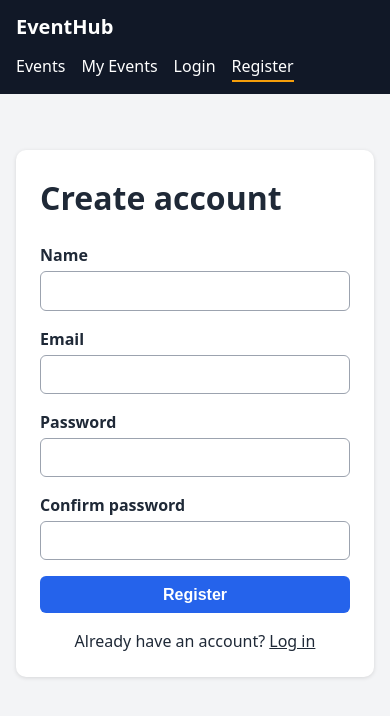
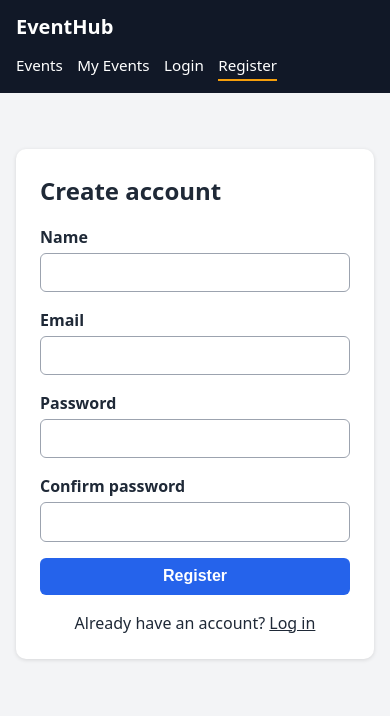
Before and after one commit to Waseem-prog/Event-Management-System, a React (Vite) app: page /register in a window 390 px wide. Shown: the top 716 px of the page. Built offline with nearby package versions, Linux system fonts and the light colour scheme; no server answers.

Commit message:
Improve responsive layout and add consistent theme and focus states

```diff
--- a/src/components/EventCard.css
+++ b/src/components/EventCard.css
@@ -1,6 +1,6 @@
 .event-grid {
   display: grid;
-  grid-template-columns: repeat(auto-fill, minmax(260px, 1fr));
+  grid-template-columns: repeat(auto-fill, minmax(260px, 1fr)); /* 1 column on phones, 2 on tablets, 3+ on desktop */
   gap: 1.25rem;
   margin-top: 1rem;
 }
@@ -29,6 +29,9 @@
 }
 
 .event-card__body {
+  display: flex;
+  flex: 1;
+  flex-direction: column;
   padding: 0.9rem 1rem 1rem;
 }
 
@@ -62,7 +65,8 @@
 }
 
 .event-card__actions {
-  margin-top: 0.75rem;
+  margin-top: auto; /* pins the button row to the bottom so cards line up */
+  padding-top: 0.75rem;
 }
 
 .confirm-row {
@@ -72,3 +76,9 @@
   gap: 0.5rem;
   font-size: 0.9rem;
 }
+
+@media (max-width: 480px) {
+  .event-grid {
+    grid-template-columns: 1fr;
+  }
+}
--- a/src/components/Filters.css
+++ b/src/components/Filters.css
@@ -16,9 +16,9 @@
 }
 
 .filter-bar {
-  display: flex;
-  flex-wrap: wrap;
-  align-items: flex-end;
+  display: grid;
+  grid-template-columns: repeat(auto-fit, minmax(150px, 1fr));
+  align-items: end;
   gap: 0.75rem;
   margin: 1rem 0;
 }
@@ -32,6 +32,7 @@
 
 .filter-bar__field input,
 .filter-bar__field select {
+  width: 100%;
   padding: 0.5rem 0.6rem;
   font-size: 0.95rem;
   border: 1px solid #9ca3af;
@@ -53,6 +54,10 @@
   margin: 1rem 0 0;
 }
 
+.chip:hover {
+  background: #eff6ff;
+}
+
 .chip {
   padding: 0.35rem 0.9rem;
   font: inherit;
--- a/src/components/Navbar.css
+++ b/src/components/Navbar.css
@@ -29,7 +29,7 @@
 
 /* NavLink adds the "active" class for the current route */
 .navbar__links a.active {
-  border-bottom-color: #f59e0b;
+  border-bottom-color: var(--color-accent);
 }
 
 .navbar__links {
@@ -49,3 +49,14 @@
   border-radius: 6px;
   cursor: pointer;
 }
+
+.navbar__logout:hover {
+  background: rgba(255, 255, 255, 0.15);
+}
+
+@media (max-width: 480px) {
+  .navbar__links {
+    gap: 0.6rem 0.9rem;
+    font-size: 0.95rem;
+  }
+}
--- a/src/index.css
+++ b/src/index.css
@@ -1,3 +1,18 @@
+/* Global theme tokens: change a color here and the whole app follows */
+:root {
+  --color-primary: #2563eb;
+  --color-primary-dark: #1d4ed8;
+  --color-accent: #f59e0b;
+  --color-danger: #dc2626;
+  --color-text: #1f2937;
+  --color-muted: #4b5563;
+  --color-bg: #f3f4f6;
+  --color-surface: #fff;
+  --color-border: #9ca3af;
+  --radius: 8px;
+  --shadow: 0 1px 4px rgba(0, 0, 0, 0.12);
+}
+
 /* Global reset and shared layout helpers */
 *,
 *::before,
@@ -9,8 +24,22 @@ body {
   margin: 0;
   font-family: system-ui, -apple-system, 'Segoe UI', Roboto, sans-serif;
   line-height: 1.5;
-  color: #1f2937;
-  background: #f3f4f6;
+  color: var(--color-text);
+  background: var(--color-bg);
+}
+
+h1 {
+  font-size: clamp(1.5rem, 4vw, 2rem);
+}
+
+img {
+  max-width: 100%;
+}
+
+/* Visible keyboard focus for every interactive element */
+:focus-visible {
+  outline: 3px solid var(--color-accent);
+  outline-offset: 2px;
 }
 
 a {
@@ -32,10 +61,15 @@ a {
   font-size: 1rem;
   font-weight: 600;
   color: #fff;
-  background: #2563eb;
+  background: var(--color-primary);
   border: none;
   border-radius: 6px;
   cursor: pointer;
+  transition: background 0.15s;
+}
+
+.btn:hover:not(:disabled) {
+  background: var(--color-primary-dark);
 }
 
 .btn:disabled {
@@ -48,10 +82,18 @@ a {
 }
 
 .btn--secondary {
-  color: #1f2937;
+  color: var(--color-text);
   background: #e5e7eb;
 }
 
+.btn--secondary:hover:not(:disabled) {
+  background: #d1d5db;
+}
+
 .btn--danger {
-  background: #dc2626;
+  background: var(--color-danger);
 }
+
+.btn--danger:hover:not(:disabled) {
+  background: #b91c1c;
+}
```
